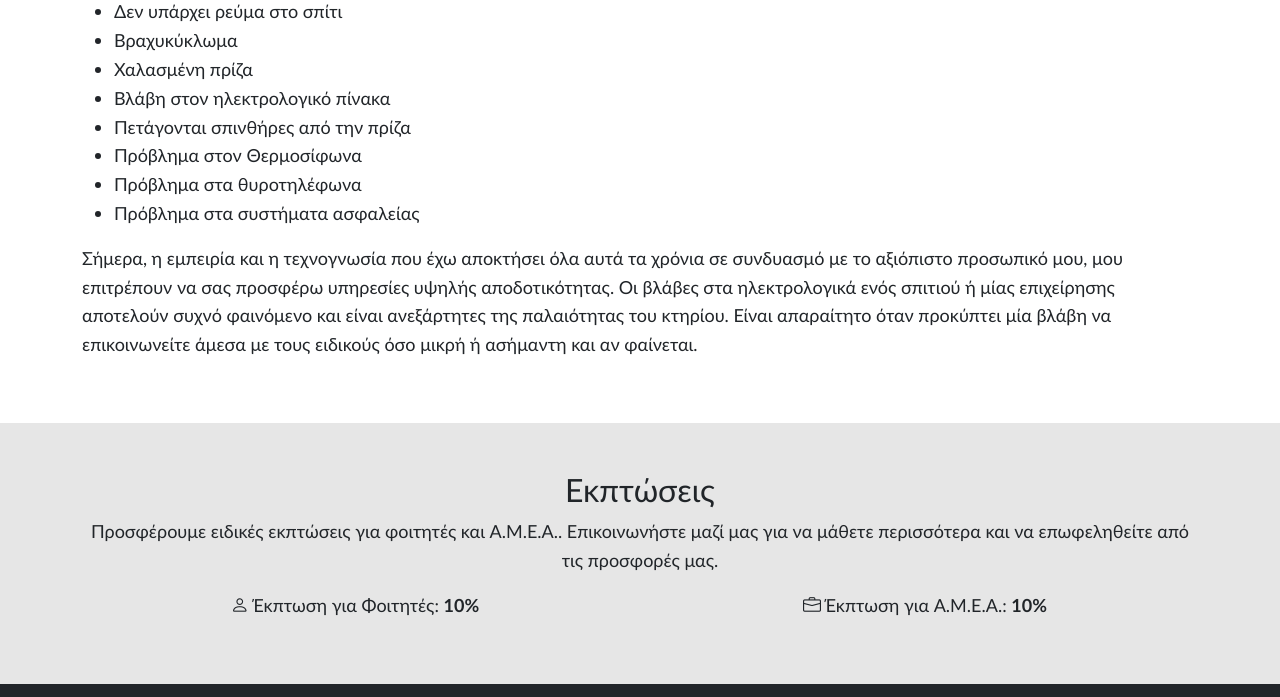
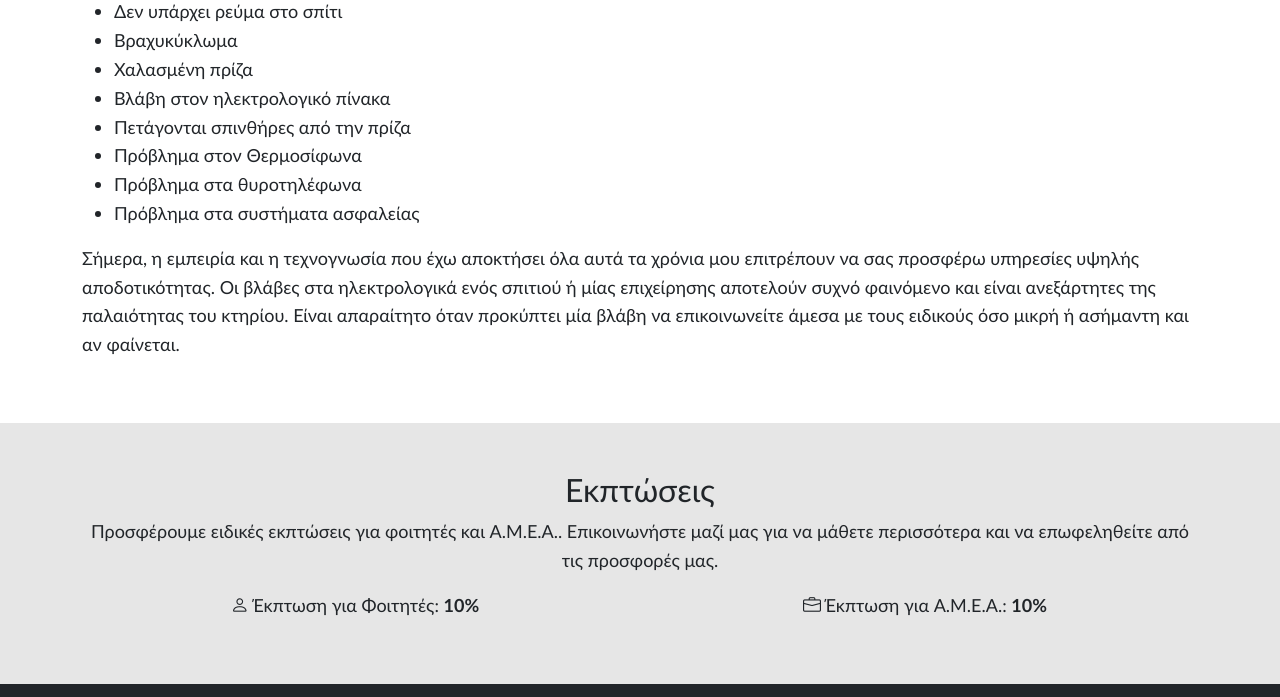
Before and after one commit to kvasilopoulos/karabasis, a plain HTML site: page index.html in a window 1280 px wide. Shown: the part 1816-2513 px from the top of the page. Drawn offline with nearby package versions, Linux system fonts and the light colour scheme.

Commit message:
Refine text content for clarity and improve grammatical accuracy in index.html

```diff
--- a/index.html
+++ b/index.html
@@ -210,12 +210,14 @@
           <li>Πρόβλημα στα συστήματα ασφαλείας</li>
         </ul>
         <p>
-          Σήμερα, η εμπειρία και η τεχνογνωσία που έχω αποκτήσει όλα αυτά τα χρόνια σε
-          συνδυασμό με το αξιόπιστο προσωπικό μου, μου επιτρέπουν να σας προσφέρω υπηρεσίες υψηλής αποδοτικότητας. Οι
-          βλάβες στα ηλεκτρολογικά ενός σπιτιού ή μίας επιχείρησης αποτελούν συχνό φαινόμενο και είναι ανεξάρτητες
-          της
-          παλαιότητας του κτηρίου. Είναι απαραίτητο όταν προκύπτει μία βλάβη να επικοινωνείτε άμεσα με τους ειδικούς όσο
-          μικρή ή ασήμαντη και αν φαίνεται.
+          Σήμερα, η εμπειρία και η τεχνογνωσία που έχω αποκτήσει όλα αυτά τα χρόνια μου επιτρέπουν να σας προσφέρω
+          υπηρεσίες
+          υψηλής αποδοτικότητας. Οι βλάβες στα ηλεκτρολογικά ενός σπιτιού ή μίας επιχείρησης αποτελούν συχνό φαινόμενο
+          και είναι
+          ανεξάρτητες της παλαιότητας του κτηρίου. Είναι απαραίτητο όταν προκύπτει μία βλάβη να επικοινωνείτε άμεσα με
+          τους
+          ειδικούς όσο μικρή ή ασήμαντη και αν φαίνεται.
+
         </p>
       </div>
     </div>
```
